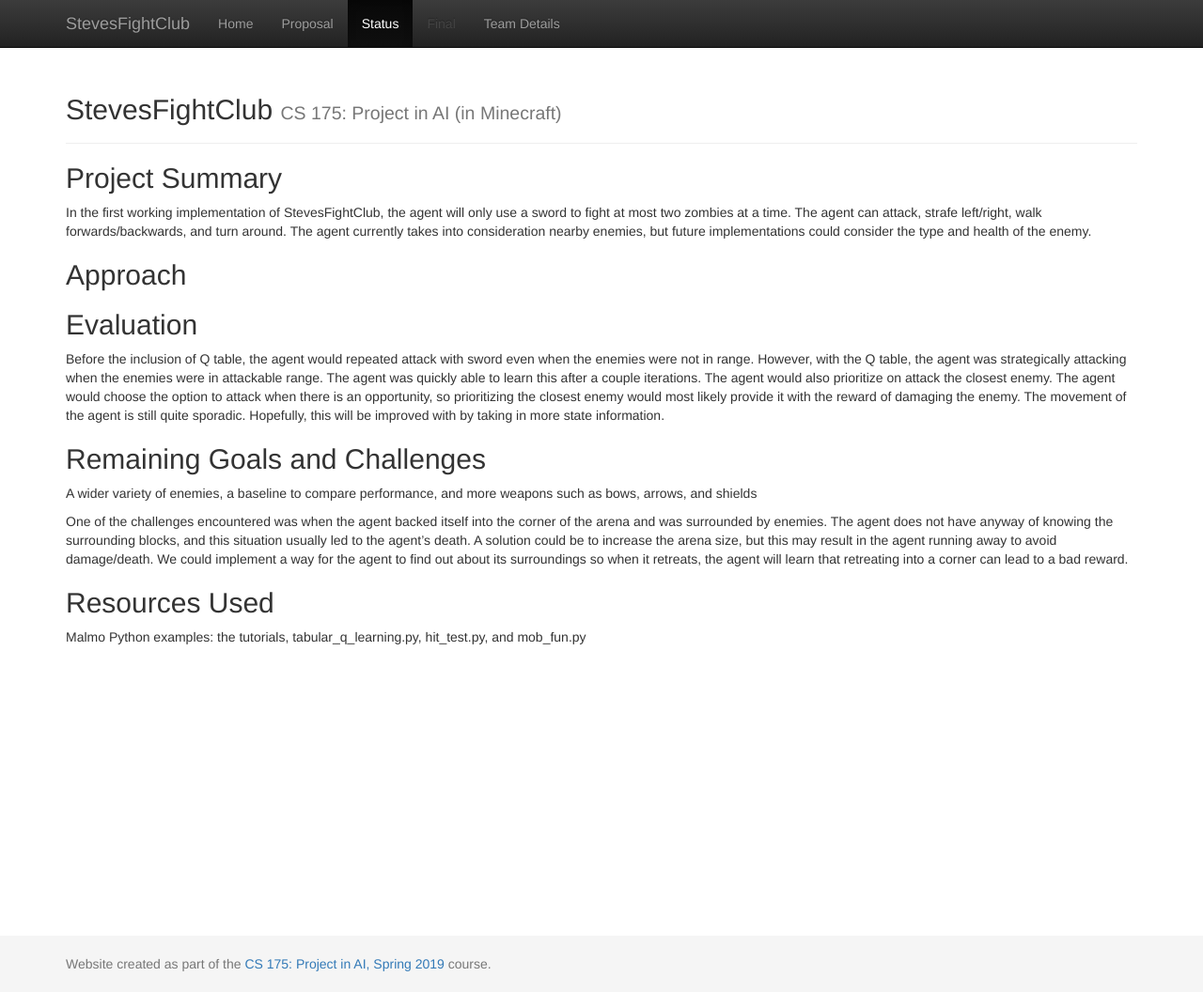
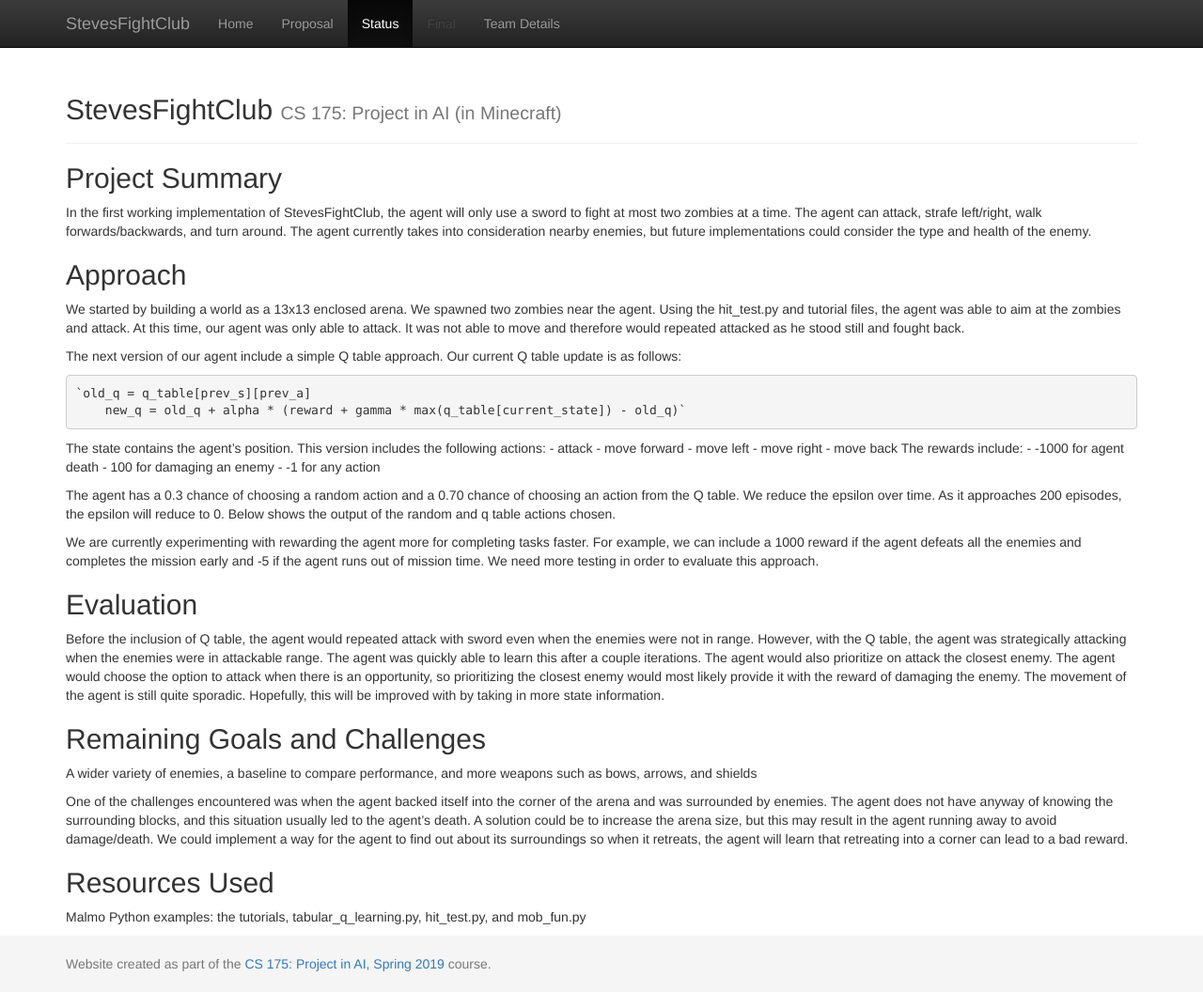
Before and after one commit to Slendolan/StevesFightClub, a Jekyll site: the page built from docs/status.md, in a window 1280 px wide and 1056 px high. Shown: the whole window at 94% size. Built offline with Jekyll 4.4.1, drawn with Linux system fonts in a browser that asks for light colours.

Commit message:
Update status.md Approach

```diff
--- a/docs/status.md
+++ b/docs/status.md
@@ -10,6 +10,28 @@
 
 ## Approach
 
+We started by building a world as a 13x13 enclosed arena. We spawned two zombies near the agent. Using the hit_test.py and tutorial files, the agent was able to aim at the zombies and attack. At this time, our agent was only able to attack. It was not able to move and therefore would repeated attacked as he stood still and fought back.
+
+The next version of our agent include a simple Q table approach. Our current Q table update is as follows:
+
+	`old_q = q_table[prev_s][prev_a]
+        new_q = old_q + alpha * (reward + gamma * max(q_table[current_state]) - old_q)`
+
+The state contains the agent’s position.
+This version includes the following actions:
+	- attack
+	- move forward
+	- move left
+	- move right
+	- move back
+The rewards include:
+	- -1000 for agent death
+	- 100 for damaging an enemy
+	- -1 for any action
+
+The agent has a 0.3 chance of choosing a random action and a 0.70 chance of choosing an action from the Q table. We reduce the epsilon over time. As it approaches 200 episodes, the epsilon will reduce to 0. Below shows the output of the random and q table actions chosen.
+
+We are currently experimenting with rewarding the agent more for completing tasks faster. For example, we can include a 1000 reward if the agent defeats all the enemies and completes the mission early and -5 if the agent runs out of mission time. We need more testing in order to evaluate this approach.
 
 
 ## Evaluation
```
